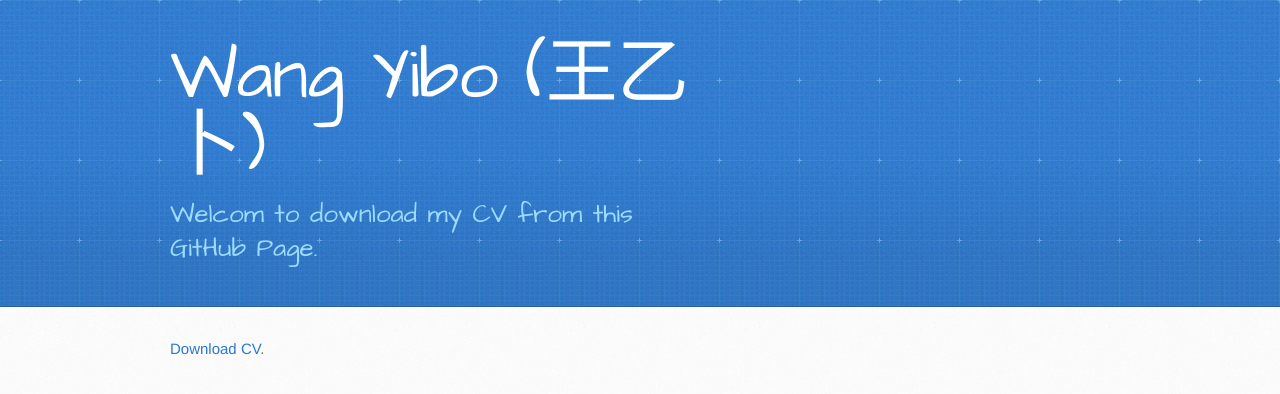
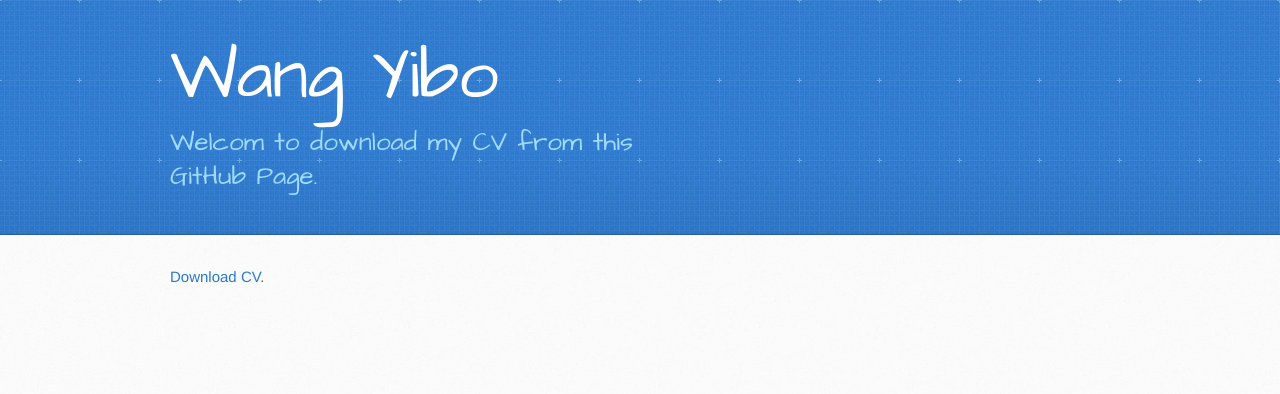
Before and after one commit to yeebowang/CVpage, a Jekyll site: the page built from index.md, in a window 1280 px wide. Shown: the top 394 px of the page. Built offline with Jekyll 4.4.1, drawn with Linux system fonts in a browser that asks for light colours.

Commit message:
Update _config.yml

```diff
--- a/_config.yml
+++ b/_config.yml
@@ -1,7 +1,7 @@
 remote_theme: pages-themes/architect@v0.2.0
 plugins:
 - jekyll-remote-theme # add this line to the plugins list if you already have one
-title: Wang Yibo (王乙卜)
+title: Wang Yibo
 description: Welcom to download my CV from this GitHub Page.
 show_downloads: false
 #google_analytics:
```
